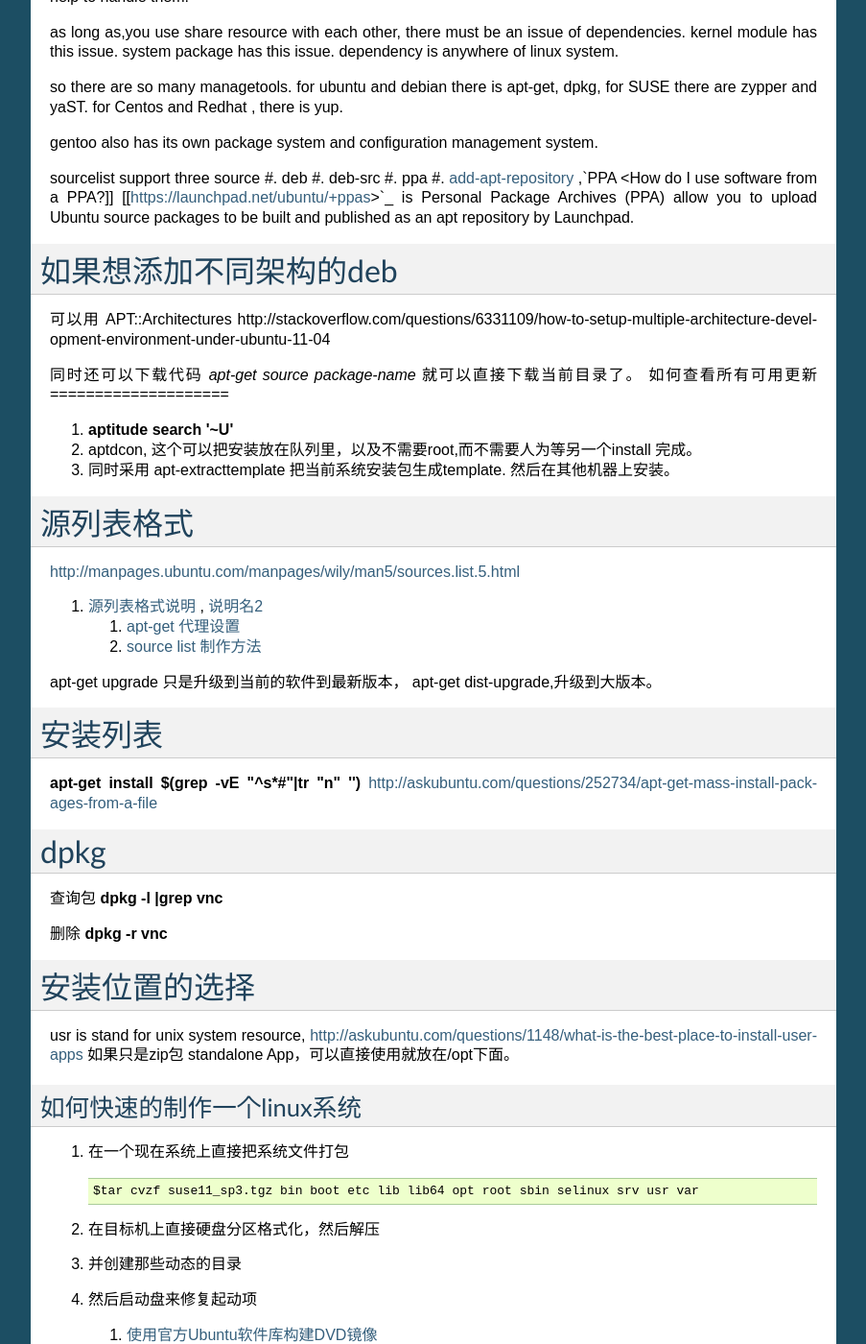
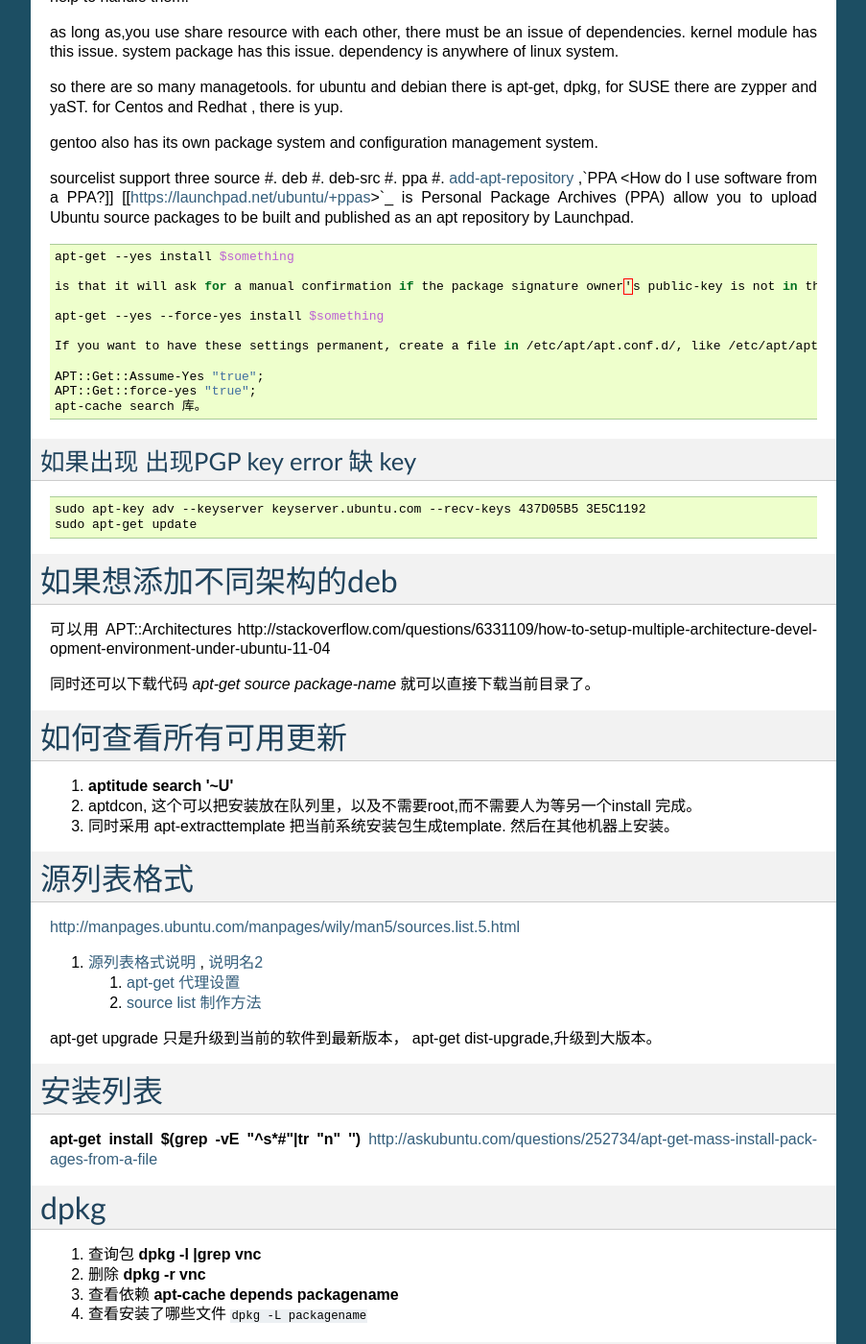
Before and after one commit to gwli/MyLinux, a Sphinx documentation site: the page built from source/content/Stage_1/LinuxInstall.rst, in a window 1280 px wide and 1400 px high, scrolled down 651 px. Shown: the whole window at 96% size, without its empty margins (198-1101 px from the left). Built offline with Sphinx 7.4.7, drawn with Linux system fonts in a browser that asks for light colours; formulas are drawn with MathJax 3; cross-references to code outside the pages are shown as plain code; some of the changed text lies outside the part shown.

Commit message:
PGP key error fix method

```diff
--- a/source/content/Stage_1.rst
+++ b/source/content/Stage_1.rst
@@ -3,6 +3,7 @@
 ######
 
 .. include:: Stage_1/command.rst
+.. include:: Stage_1/LinuxInstall.rst
 .. include:: Stage_1/DirectoryLayout.rst
 .. include:: Stage_1/gentoo.rst
 .. include:: Stage_1/ubuntu.rst
--- a/source/content/Stage_1/LinuxInstall.rst
+++ b/source/content/Stage_1/LinuxInstall.rst
@@ -37,7 +37,7 @@ sourcelist support three source
 #. `add-apt-repository <http://www.cnblogs.com/cute/archive/2012/05/21/2511571.html>`_  ,`PPA <How do I use software from a PPA?]] [[https://launchpad.net/ubuntu/+ppas>`_  is Personal Package Archives (PPA) allow you to upload Ubuntu source packages to be built and published as an apt repository by Launchpad.
 
 
-.. ::
+.. code-block:: bash
 
    apt-get --yes install $something
 
@@ -51,6 +51,14 @@ sourcelist support three source
    APT::Get::force-yes "true";
    apt-cache search 库。
 
+如果出现 出现PGP key error 缺 key
+---------------------------------
+
+.. code-block:: bash
+
+   sudo apt-key adv --keyserver keyserver.ubuntu.com --recv-keys 437D05B5 3E5C1192
+   sudo apt-get update
+
 如果想添加不同架构的deb
 ========================
 
@@ -58,6 +66,7 @@ sourcelist support three source
 http://stackoverflow.com/questions/6331109/how-to-setup-multiple-architecture-development-environment-under-ubuntu-11-04
 
 同时还可以下载代码 `apt-get source package-name` 就可以直接下载当前目录了。
+
 如何查看所有可用更新
 ====================
 
@@ -88,12 +97,16 @@ http://askubuntu.com/questions/252734/apt-get-mass-install-packages-from-a-file
 dpkg
 ====
 
-查询包 :command:`dpkg -l |grep vnc`
+#. 查询包 :command:`dpkg -l |grep vnc`
+#. 删除   :command:`dpkg -r vnc`
+#. 查看依赖 :command:`apt-cache depends packagename`
+#. 查看安装了哪些文件 :commmand:`dpkg -L packagename`
 
-删除   :command:`dpkg -r vnc`
+
 
 安装位置的选择
 ==============
+
 usr is stand for unix system resource,
 http://askubuntu.com/questions/1148/what-is-the-best-place-to-install-user-apps
 如果只是zip包 standalone App，可以直接使用就放在/opt下面。
@@ -106,6 +119,8 @@ http://askubuntu.com/questions/1148/what-is-the-best-place-to-install-user-apps
    .. code-block::
 
       $tar cvzf suse11_sp3.tgz bin boot etc lib lib64 opt root sbin selinux srv usr var
+      tar -czpf --one-file-system / | ssh name@hostname "(cat >ssh_systemrootfs.tgz)"
+
 
 
 #. 在目标机上直接硬盘分区格式化，然后解压
@@ -221,11 +236,18 @@ Install NFS on Ubuntu
 
 #. sudo apt-get install nfs-kernel-server
 #. Edit /etc/exports, add line at the end of file:
+
+   .. code-block:: bash
+
       /home/tss3st  *(rw,sync,no_root_squash)
+
 #. Restart NFS service
-sudo service portmap restart
-sudo service nfs-kernel-server restart
-showmount -e
+
+   .. code-block:: bash
+
+      sudo service portmap restart
+      sudo service nfs-kernel-server restart
+      showmount -e
 
 ######Mount A:/home/A/ on Solaris
 1. Login to B as user "root"
```
Also changed, not shown: other parts of source/content/Stage_1/LinuxInstall.rst (+3 -2 lines).
